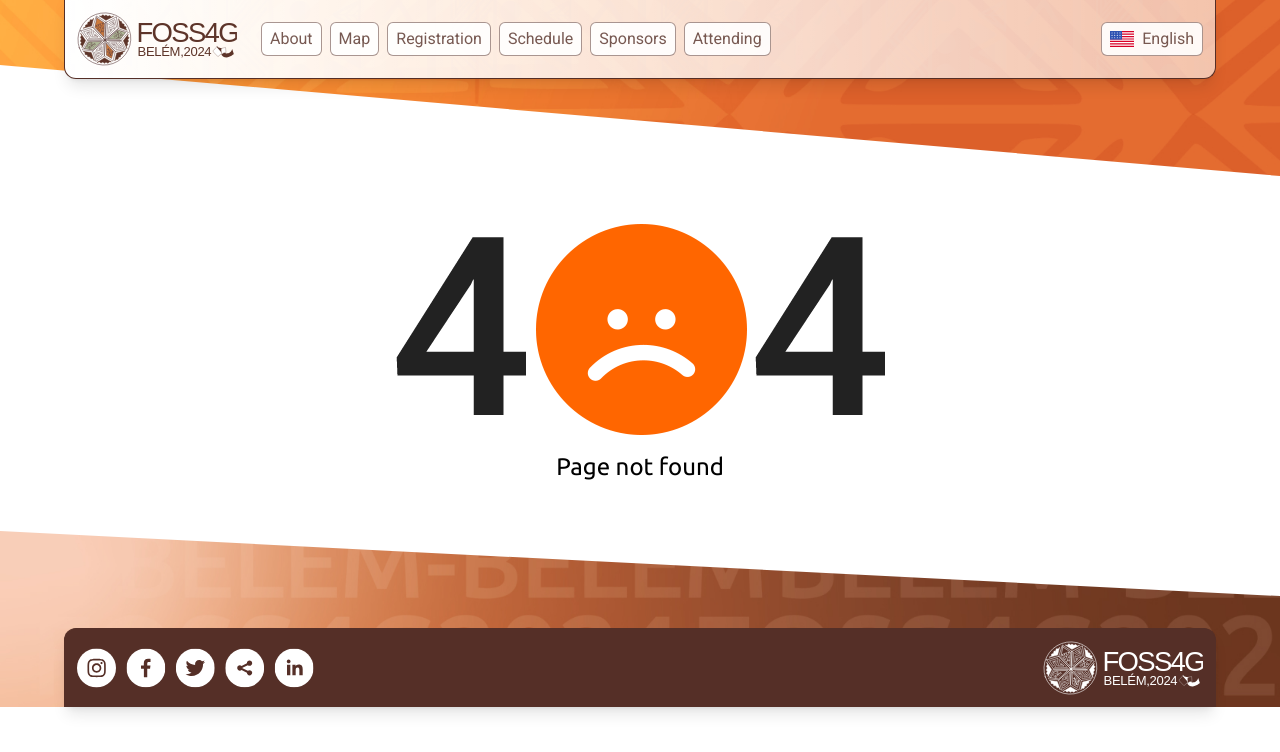
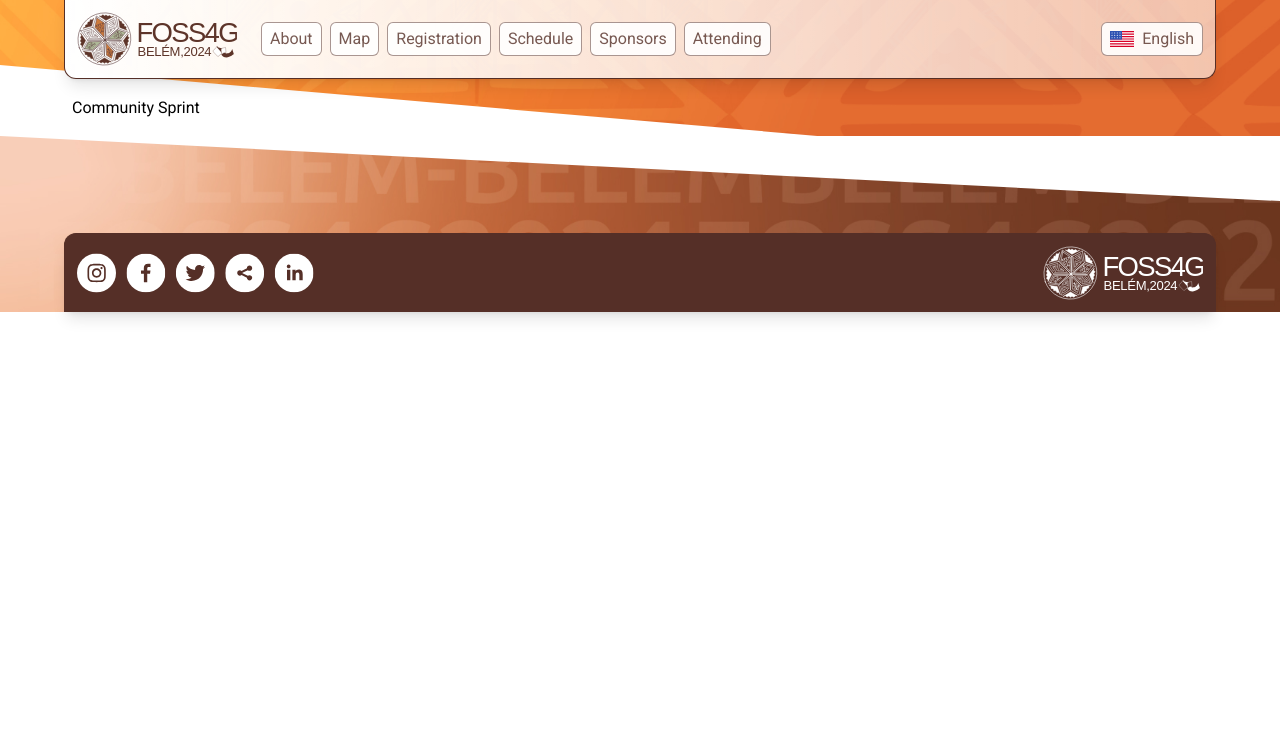
Before and after one commit to FOSS4G-2024-Belem/foss4g-2024-belem.github.io, a Next.js app: page /en/community-code-sprint in a window 1280 px wide. Before the commit this address had no page. Shown: the top 752 px of the page. Built offline with nearby package versions, Linux system fonts and the light colour scheme.

Commit message:
add blank pages

```diff
--- /dev/null
+++ b/src/pages/en/community-code-sprint.mdx
@@ -0,0 +1,14 @@
+import MdxLayout from "@/components/mdx-layout";
+
+export const metadata = {
+  title: "Community Sprint",
+  description: null
+}
+
+Community Sprint
+
+export default function MDXPage({ children }) {
+  return <MdxLayout metadata={metadata}>{children}</MdxLayout>
+
+
+}
```
Also changed, not shown: src/pages/es/comite-organizador-local.mdx (added), src/pages/es/empresa-a-empresa-b2b.mdx (added), src/pages/es/info-sobre-visa.mdx (added), src/pages/es/preguntas-frecuentes-faq.mdx (added).
